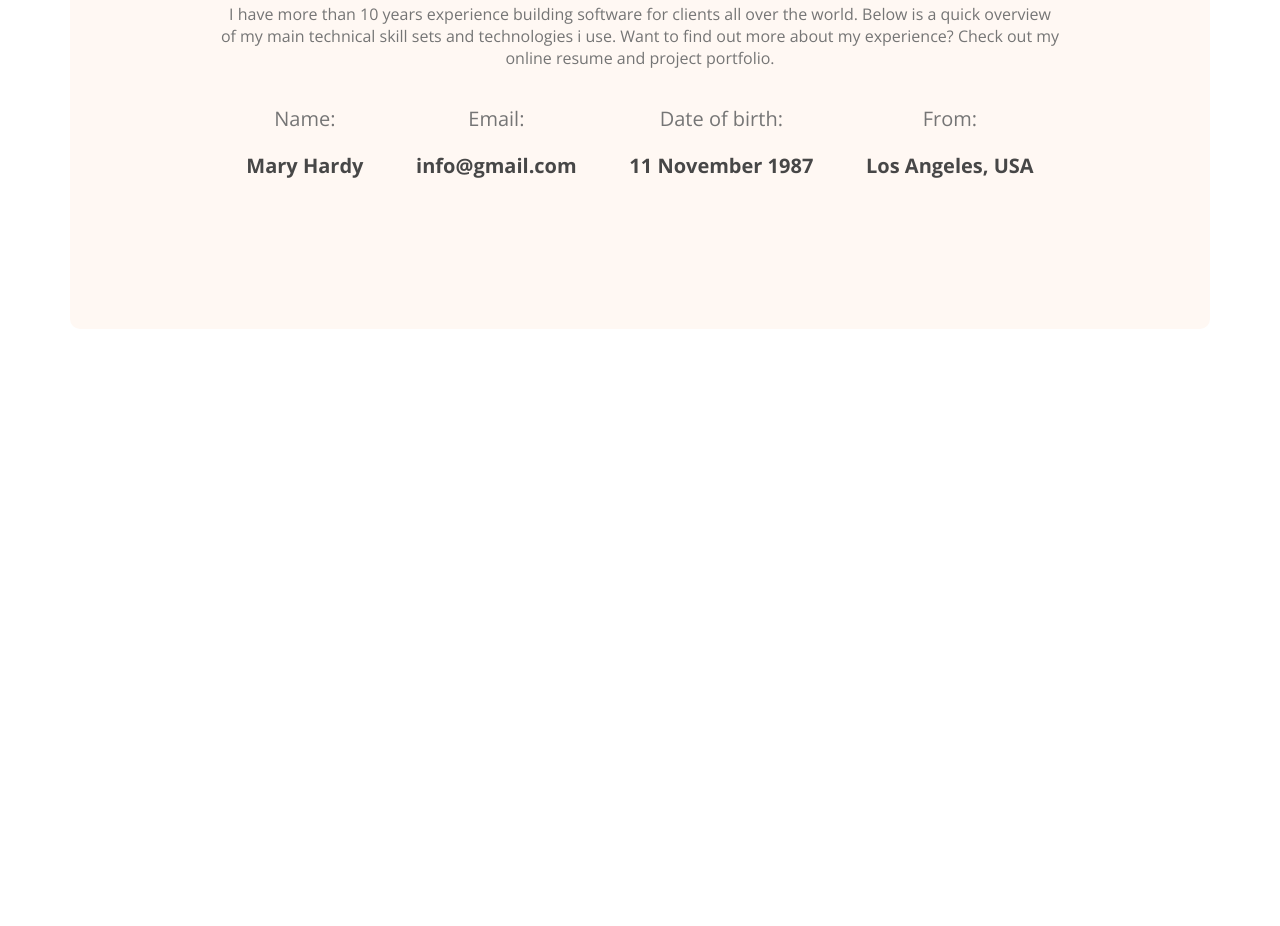
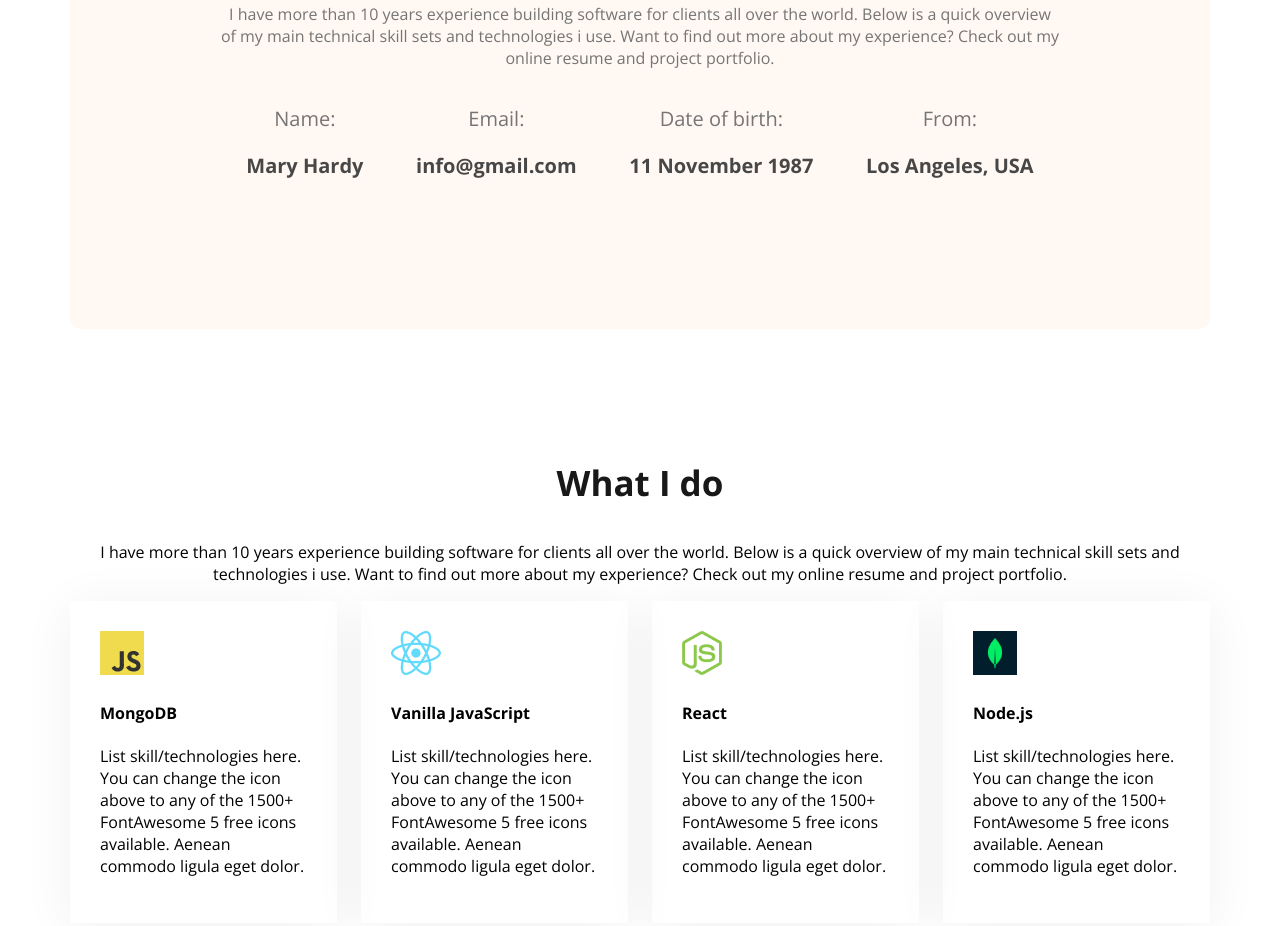
Before and after one commit to mkstalal/webdev-portfolio, a plain HTML site: page index.html in a window 1280 px wide. Shown: the part 1296-2222 px from the top of the page. Before the commit the page ends 1633 px from the top, so only its background shows below. Drawn offline with nearby package versions, Linux system fonts and the light colour scheme.

Commit message:
webdev 6-6

```diff
--- a/index.html
+++ b/index.html
@@ -56,6 +56,35 @@
                 </div>
             </div>
         </section>
+        <!-- What I do section start -->
+         <section class="skills">
+            <h3 class="section-title text-center">What I do</h3>
+            <p class="section description text-center">I have more than 10 years experience building software for clients all over the world. Below is a quick overview of my main technical skill sets and technologies i use. Want to find out more about my experience? Check out my online resume and project portfolio.</p>
+            <div class="skills-container">
+                <!-- .skill*4>img+h4.skill-title+p.skill-description -->
+                <div class="skill">
+                    <img src="images/icons/js.png" alt="js">
+                    <h4 class="skill-title">MongoDB</h4>
+                    <p class="skill-description">List skill/technologies here. You can change the icon above to any of the 1500+ FontAwesome 5 free icons available. Aenean commodo ligula eget dolor.</p>
+                </div>
+                <div class="skill">
+                    <img src="images/icons/react.png" alt="react">
+                    <h4 class="skill-title">Vanilla JavaScript</h4>
+                    <p class="skill-description">List skill/technologies here. You can change the icon above to any of the 1500+ FontAwesome 5 free icons available. Aenean commodo ligula eget dolor.</p>
+                </div>
+                <div class="skill">
+                    <img src="images/icons/nodejs.png" alt="nodejs">
+                    <h4 class="skill-title">React</h4>
+                    <p class="skill-description">List skill/technologies here. You can change the icon above to any of the 1500+ FontAwesome 5 free icons available. Aenean commodo ligula eget dolor.</p>
+                </div>
+                <div class="skill">
+                    <img src="images/icons/mongo.png" alt="mongo">
+                    <h4 class="skill-title">Node.js</h4>
+                    <p class="skill-description">List skill/technologies here. You can change the icon above to any of the 1500+ FontAwesome 5 free icons available. Aenean commodo ligula eget dolor.</p>
+                </div>
+            </div>
+
+         </section>
     </main>
     <footer>
 
--- a/styles/portfolio.css
+++ b/styles/portfolio.css
@@ -3,6 +3,9 @@
     font-family: Open Sans;
 }
 /* Shared Style */
+.text-center{
+    text-align: center;
+}
 .secondary-bg{
     background-color: #FFF8F3;
 }
@@ -85,12 +88,15 @@ main{
     max-width: 1140px;
     margin: 0 auto;
 }
+main section{
+    margin-top: 130px;
+    margin-bottom: 130px;
+}
 /* about styles */
 .about{
     border-radius: 10px;
     padding: 130px 150px;
     text-align: center;
-    margin-top: 130px;
 }
 .about-items{
     display: flex;
@@ -105,3 +111,13 @@ main{
     font-weight: bold;
     color: #474747;
 }
+/* skills section styles */
+.skills-container{
+    display: flex;
+    gap: 24px;
+    justify-content: space-around;
+}
+.skill{
+    padding: 30px;
+    box-shadow: 0px 6px 50px 0px rgba(0, 0, 0, 0.06);
+}
```
